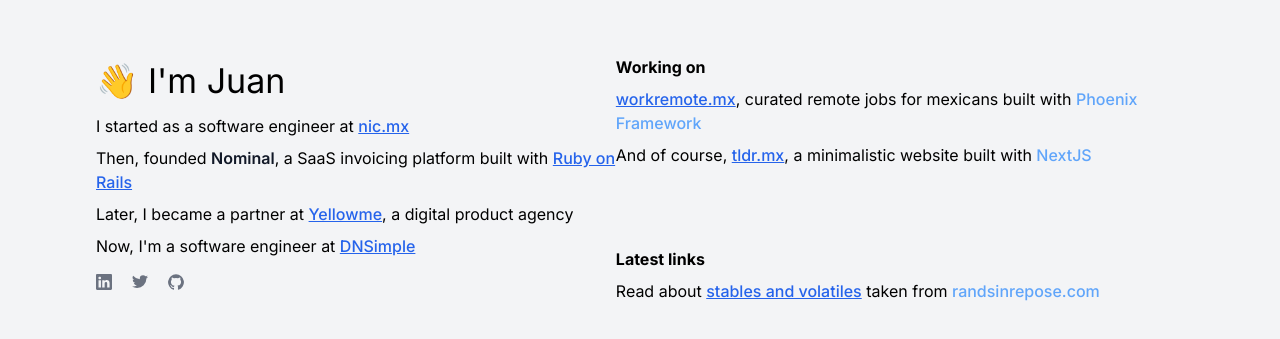
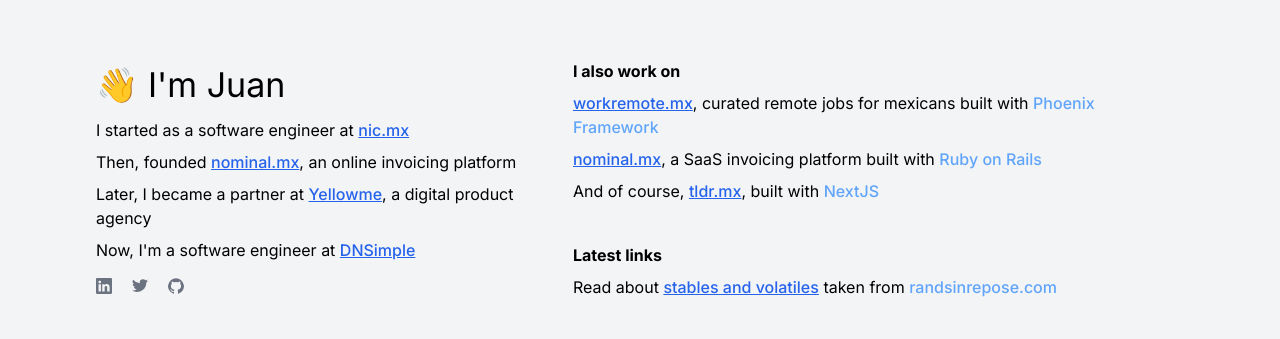
Before and after one commit to juankuquintana/tldr.mx, a Next.js app: page / in a window 1280 px wide. Shown: the part 221-560 px from the top of the page. Built offline with nearby package versions, Linux system fonts and the light colour scheme.

Commit message:
Add link to nominal.mx

```diff
--- a/app/page.tsx
+++ b/app/page.tsx
@@ -9,7 +9,7 @@
             I started as a software engineer at <a className="font-medium text-blue-600 underline hover:no-underline" href="https://www.nicmexico.mx/" target="_blank">nic.mx</a>
           </p>
           <p className="mb-2">
-            Then, founded <span className="font-semibold text-gray-900">Nominal</span>, a SaaS invoicing platform built with <a className="font-medium text-blue-600 underline hover:no-underline" href="https://rubyonrails.org/" target="_blank">Ruby on Rails</a>
+            Then, founded <a className="font-medium text-blue-600 underline hover:no-underline" href="https://nominal.mx/" target="_blank">nominal.mx</a>, an online invoicing platform
           </p>
           <p className="mb-2">
             Later, I became a partner at <a className="font-medium text-blue-600 underline hover:no-underline" href="https://yellow.me/" target="_blank">Yellowme</a>, a digital product agency
@@ -39,13 +39,16 @@
           </div>
         </div>
         <div className="mt-10 md:mt-0">
-          <div className="mb-10 md:mb-20">
-            <h3 className="font-bold mb-2">Working on</h3>
+          <div className="mb-10 md:mb-15">
+            <h3 className="font-bold mb-2">I also work on</h3>
             <p className="mb-2">
               <a className="font-medium text-blue-600 underline hover:no-underline" href="https://workremote.mx" target="_blank">workremote.mx</a>, curated remote jobs for mexicans built with <a className="font-medium text-blue-400 hover:no-underline" href="https://www.phoenixframework.org/" target="_blank">Phoenix Framework</a>
             </p>
             <p className="mb-2">
-              And of course, <a className="font-medium text-blue-600 underline hover:no-underline" href="https://tldr.mx">tldr.mx</a>, a minimalistic website built with <a className="font-medium text-blue-400 hover:no-underline" href="https://nextjs.org/" target="_blank">NextJS</a>
+              <a className="font-medium text-blue-600 underline hover:no-underline" href="https://nominal.mx" target="_blank">nominal.mx</a>, a SaaS invoicing platform built with <a className="font-medium text-blue-400 hover:no-underline" href="https://rubyonrails.org/" target="_blank">Ruby on Rails</a>
+            </p>
+            <p className="mb-2">
+              And of course, <a className="font-medium text-blue-600 underline hover:no-underline" href="https://tldr.mx">tldr.mx</a>, built with <a className="font-medium text-blue-400 hover:no-underline" href="https://nextjs.org/" target="_blank">NextJS</a>
             </p>
           </div>
           <div>
```
